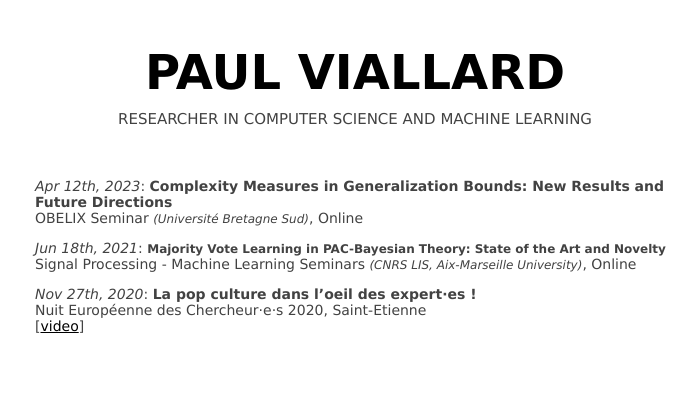
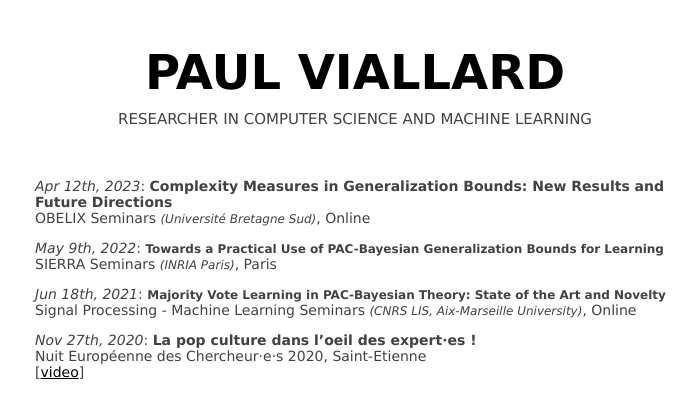
Before and after one commit to paulviallard/paulviallard.github.io, a Jekyll site: the page built from talk.md, in a window 1280 px wide. Shown: the top 418 px of the page, without its empty margins (285-982 px from the left). Built offline with Jekyll 4.4.1, drawn with Linux system fonts in a browser that asks for light colours; our own code applies the rules of GitHub Pages for plain Markdown files.

Commit message:
fix: I forgot the talk at SIERRA!

```diff
--- a/talk.md
+++ b/talk.md
@@ -1,5 +1,8 @@
 _Apr 12th, 2023_: **Complexity Measures in Generalization Bounds: New Results and Future Directions**
-OBELIX Seminar <i style="font-size: 12.0px">(Université Bretagne Sud)</i>, Online
+OBELIX Seminars <i style="font-size: 12.0px">(Université Bretagne Sud)</i>, Online
+
+_May 9th, 2022_: <strong style="font-size: 12.0px">Towards a Practical Use of PAC-Bayesian Generalization Bounds for Learning</strong>
+SIERRA Seminars <i style="font-size: 12.0px">(INRIA Paris)</i>, Paris
 
 _Jun 18th, 2021_: <strong style="font-size: 12.0px">Majority Vote Learning in PAC-Bayesian Theory: State of the Art and Novelty</strong>
 Signal Processing - Machine Learning Seminars <i style="font-size: 12.0px">(CNRS LIS, Aix-Marseille University)</i>, Online
```
